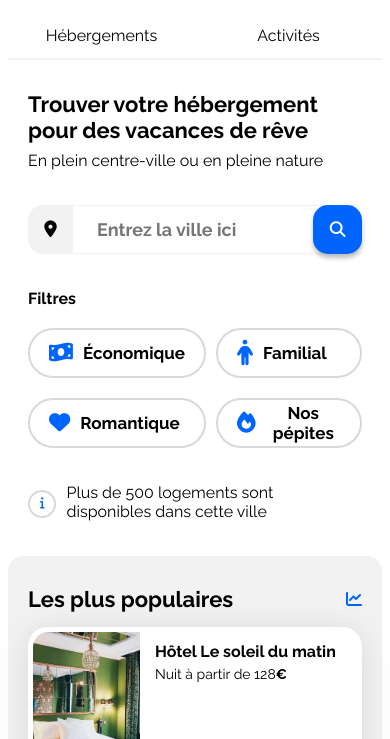
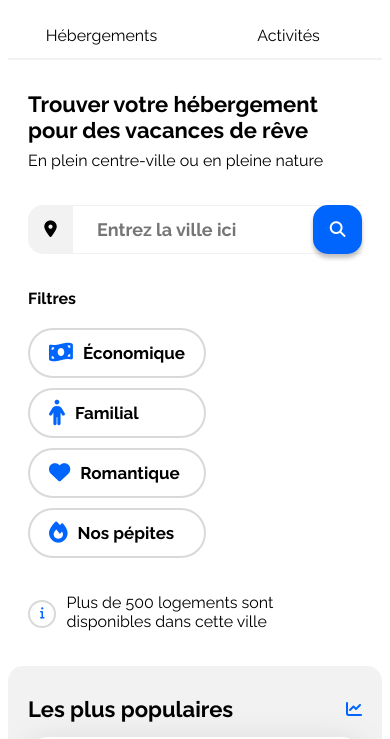
Before and after one commit to ThomasL7/OpenClassrooms-Projets_Thomas-L, a plain HTML site: page P2/booki-starter-code/index.html in a window 390 px wide. Shown: the part 79-818 px from the top of the page. Drawn offline with Linux system fonts and the light colour scheme.

Commit message:
Update_Filter-Mobil-Wrap

```diff
--- a/P2/booki-starter-code/css/style.css
+++ b/P2/booki-starter-code/css/style.css
@@ -546,17 +546,20 @@ footer {
   }
 
   .filter-list {
-    display: grid;
-    grid-template-columns: repeat(2, 1fr);
-    /* grid-template-columns: repeat(2, 285px); */
-    gap: 20px 10px;
+    display: flex;
+    flex-wrap: wrap;
+    margin-right: -20px;
   }
   .filter_block {
     margin: 0;
+    width: calc(50% - 20px);
+    min-width: 178px;
+    margin-right: 20px;
+    margin-bottom: 10px;
   }
 
   .result-number {
-    margin-top: 35px;
+    margin-top: 25px;
   }
 
   .hebergements-and-populaires {
```
